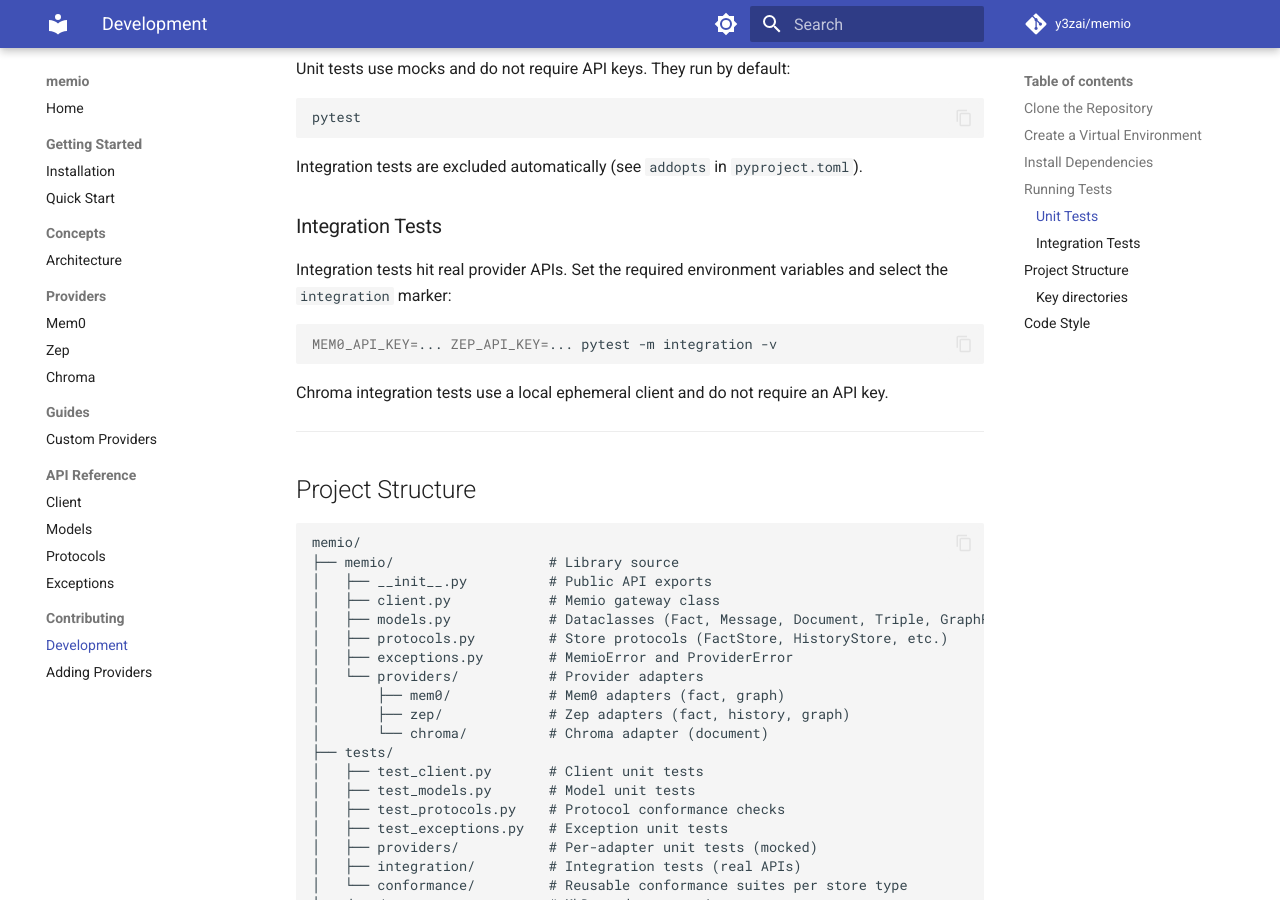
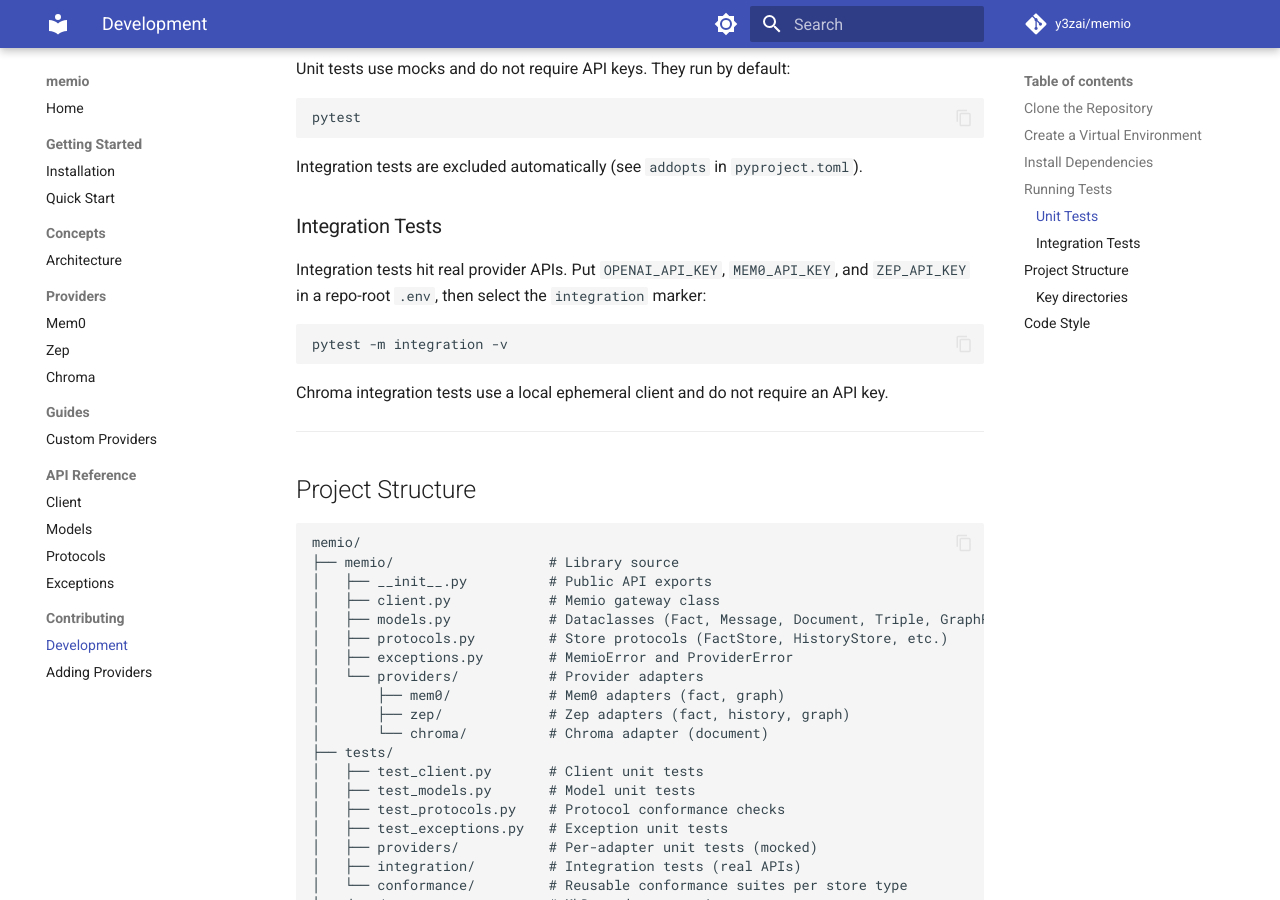
Before and after one commit to y3zai/memio, an MkDocs documentation site: the page built from docs/contributing/development.md, in a window 1280 px wide and 900 px high, scrolled down 811 px. Built offline with MkDocs 1.6.1 and Material for MkDocs 9.7.7, drawn with Linux system fonts in a browser that asks for light colours; comment, search, counter and statistics services are not loaded.

Commit message:
test: load .env for pytest

````diff
--- a/docs/contributing/development.md
+++ b/docs/contributing/development.md
@@ -44,11 +44,12 @@
 
 ### Integration Tests
 
-Integration tests hit real provider APIs. Set the required environment
-variables and select the `integration` marker:
+Integration tests hit real provider APIs. Put `OPENAI_API_KEY`,
+`MEM0_API_KEY`, and `ZEP_API_KEY` in a repo-root `.env`, then select the
+`integration` marker:
 
 ```bash
-MEM0_API_KEY=... ZEP_API_KEY=... pytest -m integration -v
+pytest -m integration -v
 ```
 
 Chroma integration tests use a local ephemeral client and do not require
--- a/pyproject.toml
+++ b/pyproject.toml
@@ -16,13 +16,14 @@
 zep = ["zep-cloud"]
 chroma = ["chromadb"]
 all = ["mem0ai", "zep-cloud", "chromadb"]
-dev = ["pytest>=8.0", "pytest-asyncio>=0.23", "pytest-mock>=3.12"]
+dev = ["pytest>=8.0", "pytest-asyncio>=0.23", "pytest-mock>=3.12", "pytest-dotenv>=0.5.2"]
 docs = ["mkdocs-material", "mkdocstrings[python]"]
 
 [tool.pytest.ini_options]
 asyncio_mode = "auto"
 testpaths = ["tests"]
 addopts = "-m 'not integration'"
+env_files = [".env"]
 markers = [
     "integration: requires real provider API keys",
 ]
````
Also changed, not shown: README.md (+4 -2 lines), 2 other files.
